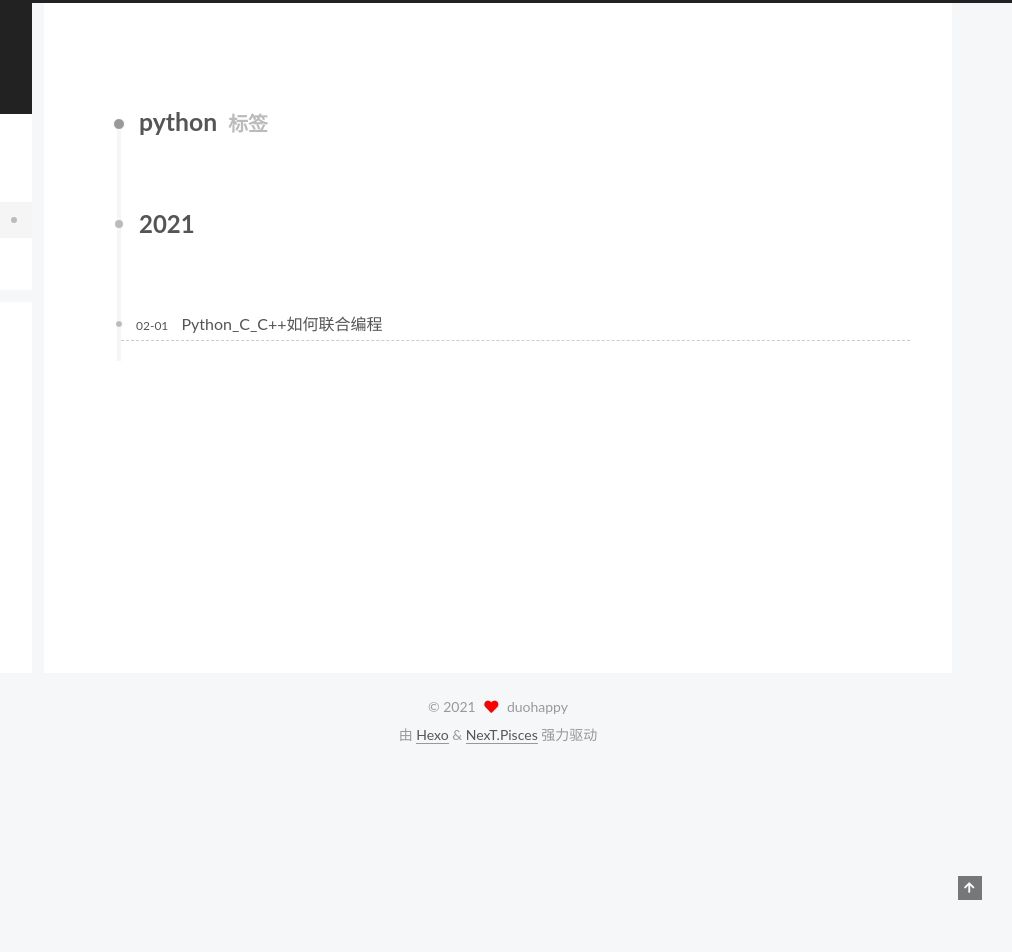
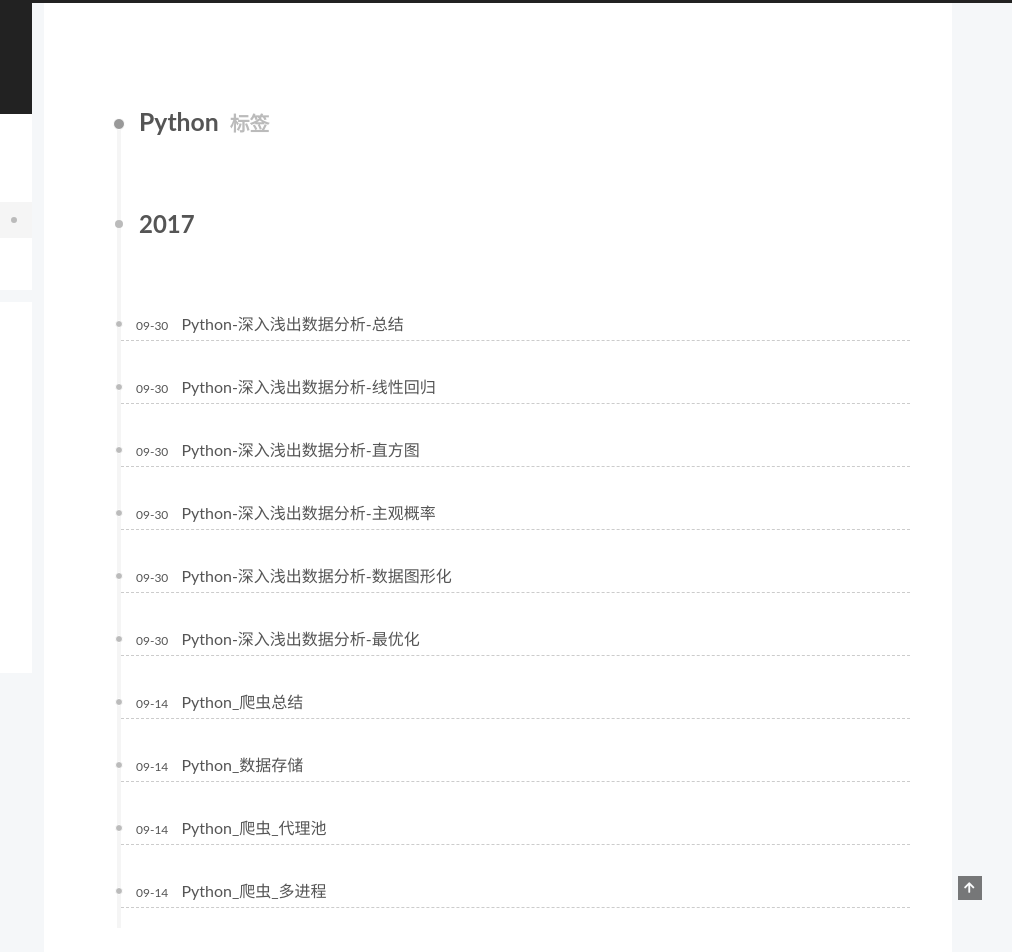
Before and after one commit to duohappy/duohappy.github.io, a plain HTML site: page tags/python/index.html in a window 1280 px wide. Shown: the top 952 px of the page, 268-1280 px from the left. Before the commit the page ends 800 px from the top, so only its background shows below. Drawn offline with nearby package versions, Linux system fonts and the light colour scheme.

Commit message:
Site updated: 2021-04-04 20:27:21

```diff
--- a/tags/python/index.html
+++ b/tags/python/index.html
@@ -26,7 +26,7 @@
 <meta name="description" content="怕什么真理无穷">
 <meta property="og:type" content="website">
 <meta property="og:title" content="duohappy&#39;s home">
-<meta property="og:url" content="http://zhouww.life/tags/python/index.html">
+<meta property="og:url" content="http://zhouww.life/tags/Python/index.html">
 <meta property="og:site_name" content="duohappy&#39;s home">
 <meta property="og:description" content="怕什么真理无穷">
 <meta property="og:locale" content="zh_CN">
@@ -34,7 +34,7 @@
 <meta name="twitter:card" content="summary">
 
 
-<link rel="canonical" href="http://zhouww.life/tags/python/">
+<link rel="canonical" href="http://zhouww.life/tags/Python/">
 
 
 <script class="page-configurations">
@@ -46,7 +46,7 @@
     lang   : 'zh-CN'
   };
 </script>
-<title>标签: python | duohappy's home</title>
+<title>标签: Python | duohappy's home</title>
 
 
 
@@ -234,29 +234,209 @@
   <div class="post-block">
     <div class="post-content">
       <div class="collection-title">
-        <h2 class="collection-header">python
+        <h2 class="collection-header">Python
           <small>标签</small>
         </h2>
       </div>
 
 
     <div class="collection-year">
-      <span class="collection-header">2021</span>
+      <span class="collection-header">2017</span>
     </div>
 
   <article itemscope itemtype="http://schema.org/Article">
     <header class="post-header">
       <div class="post-meta-container">
         <time itemprop="dateCreated"
-              datetime="2021-02-01T11:09:10+08:00"
-              content="2021-02-01">
-          02-01
+              datetime="2017-09-30T13:31:44+08:00"
+              content="2017-09-30">
+          09-30
         </time>
       </div>
 
       <div class="post-title">
-          <a class="post-title-link" href="/2021/02/01/Python%20C%20C++%E5%A6%82%E4%BD%95%E8%81%94%E5%90%88%E7%BC%96%E7%A8%8B/" itemprop="url">
-            <span itemprop="name">Python_C_C++如何联合编程</span>
+          <a class="post-title-link" href="/2017/09/30/Python-%E6%B7%B1%E5%85%A5%E6%B5%85%E5%87%BA%E6%95%B0%E6%8D%AE%E5%88%86%E6%9E%90-%E6%80%BB%E7%BB%93/" itemprop="url">
+            <span itemprop="name">Python-深入浅出数据分析-总结</span>
+          </a>
+      </div>
+
+
+    </header>
+  </article>
+
+  <article itemscope itemtype="http://schema.org/Article">
+    <header class="post-header">
+      <div class="post-meta-container">
+        <time itemprop="dateCreated"
+              datetime="2017-09-30T13:12:40+08:00"
+              content="2017-09-30">
+          09-30
+        </time>
+      </div>
+
+      <div class="post-title">
+          <a class="post-title-link" href="/2017/09/30/Python-%E6%B7%B1%E5%85%A5%E6%B5%85%E5%87%BA%E6%95%B0%E6%8D%AE%E5%88%86%E6%9E%90-%E7%BA%BF%E6%80%A7%E5%9B%9E%E5%BD%92/" itemprop="url">
+            <span itemprop="name">Python-深入浅出数据分析-线性回归</span>
+          </a>
+      </div>
+
+
+    </header>
+  </article>
+
+  <article itemscope itemtype="http://schema.org/Article">
+    <header class="post-header">
+      <div class="post-meta-container">
+        <time itemprop="dateCreated"
+              datetime="2017-09-30T12:42:50+08:00"
+              content="2017-09-30">
+          09-30
+        </time>
+      </div>
+
+      <div class="post-title">
+          <a class="post-title-link" href="/2017/09/30/Python-%E6%B7%B1%E5%85%A5%E6%B5%85%E5%87%BA%E6%95%B0%E6%8D%AE%E5%88%86%E6%9E%90-%E7%9B%B4%E6%96%B9%E5%9B%BE/" itemprop="url">
+            <span itemprop="name">Python-深入浅出数据分析-直方图</span>
+          </a>
+      </div>
+
+
+    </header>
+  </article>
+
+  <article itemscope itemtype="http://schema.org/Article">
+    <header class="post-header">
+      <div class="post-meta-container">
+        <time itemprop="dateCreated"
+              datetime="2017-09-30T12:12:54+08:00"
+              content="2017-09-30">
+          09-30
+        </time>
+      </div>
+
+      <div class="post-title">
+          <a class="post-title-link" href="/2017/09/30/Python-%E6%B7%B1%E5%85%A5%E6%B5%85%E5%87%BA%E6%95%B0%E6%8D%AE%E5%88%86%E6%9E%90-%E4%B8%BB%E8%A7%82%E6%A6%82%E7%8E%87/" itemprop="url">
+            <span itemprop="name">Python-深入浅出数据分析-主观概率</span>
+          </a>
+      </div>
+
+
+    </header>
+  </article>
+
+  <article itemscope itemtype="http://schema.org/Article">
+    <header class="post-header">
+      <div class="post-meta-container">
+        <time itemprop="dateCreated"
+              datetime="2017-09-30T09:49:41+08:00"
+              content="2017-09-30">
+          09-30
+        </time>
+      </div>
+
+      <div class="post-title">
+          <a class="post-title-link" href="/2017/09/30/Python-%E6%B7%B1%E5%85%A5%E6%B5%85%E5%87%BA%E6%95%B0%E6%8D%AE%E5%88%86%E6%9E%90-%E6%95%B0%E6%8D%AE%E5%9B%BE%E5%BD%A2%E5%8C%96/" itemprop="url">
+            <span itemprop="name">Python-深入浅出数据分析-数据图形化</span>
+          </a>
+      </div>
+
+
+    </header>
+  </article>
+
+  <article itemscope itemtype="http://schema.org/Article">
+    <header class="post-header">
+      <div class="post-meta-container">
+        <time itemprop="dateCreated"
+              datetime="2017-09-30T00:21:52+08:00"
+              content="2017-09-30">
+          09-30
+        </time>
+      </div>
+
+      <div class="post-title">
+          <a class="post-title-link" href="/2017/09/30/Python-%E6%B7%B1%E5%85%A5%E6%B5%85%E5%87%BA%E6%95%B0%E6%8D%AE%E5%88%86%E6%9E%90-%E6%9C%80%E4%BC%98%E5%8C%96/" itemprop="url">
+            <span itemprop="name">Python-深入浅出数据分析-最优化</span>
+          </a>
+      </div>
+
+
+    </header>
+  </article>
+
+  <article itemscope itemtype="http://schema.org/Article">
+    <header class="post-header">
+      <div class="post-meta-container">
+        <time itemprop="dateCreated"
+              datetime="2017-09-14T01:10:10+08:00"
+              content="2017-09-14">
+          09-14
+        </time>
+      </div>
+
+      <div class="post-title">
+          <a class="post-title-link" href="/2017/09/14/Python-%E7%88%AC%E8%99%AB%E6%80%BB%E7%BB%93/" itemprop="url">
+            <span itemprop="name">Python_爬虫总结</span>
+          </a>
+      </div>
+
+
+    </header>
+  </article>
+
+  <article itemscope itemtype="http://schema.org/Article">
+    <header class="post-header">
+      <div class="post-meta-container">
+        <time itemprop="dateCreated"
+              datetime="2017-09-14T00:00:00+08:00"
+              content="2017-09-14">
+          09-14
+        </time>
+      </div>
+
+      <div class="post-title">
+          <a class="post-title-link" href="/2017/09/14/Python-%E6%95%B0%E6%8D%AE%E5%AD%98%E5%82%A8/" itemprop="url">
+            <span itemprop="name">Python_数据存储</span>
+          </a>
+      </div>
+
+
+    </header>
+  </article>
+
+  <article itemscope itemtype="http://schema.org/Article">
+    <header class="post-header">
+      <div class="post-meta-container">
+        <time itemprop="dateCreated"
+              datetime="2017-09-14T00:00:00+08:00"
+              content="2017-09-14">
+          09-14
+        </time>
+      </div>
+
+      <div class="post-title">
+          <a class="post-title-link" href="/2017/09/14/Python-%E7%88%AC%E8%99%AB-%E4%BB%A3%E7%90%86%E6%B1%A0/" itemprop="url">
+            <span itemprop="name">Python_爬虫_代理池</span>
+          </a>
+      </div>
+
+
+    </header>
+  </article>
+
+  <article itemscope itemtype="http://schema.org/Article">
+    <header class="post-header">
+      <div class="post-meta-container">
+        <time itemprop="dateCreated"
+              datetime="2017-09-14T00:00:00+08:00"
+              content="2017-09-14">
+          09-14
+        </time>
+      </div>
+
+      <div class="post-title">
+          <a class="post-title-link" href="/2017/09/14/Python-%E7%88%AC%E8%99%AB-%E5%A4%9A%E8%BF%9B%E7%A8%8B/" itemprop="url">
+            <span itemprop="name">Python_爬虫_多进程</span>
           </a>
       </div>
 
@@ -269,6 +449,9 @@
 
 
 
+  <nav class="pagination">
+    <span class="page-number current">1</span><a class="page-number" href="/tags/Python/page/2/">2</a><a class="extend next" rel="next" href="/tags/Python/page/2/"><i class="fa fa-angle-right" aria-label="下一页"></i></a>
+  </nav>
 
 
 <script>
```
